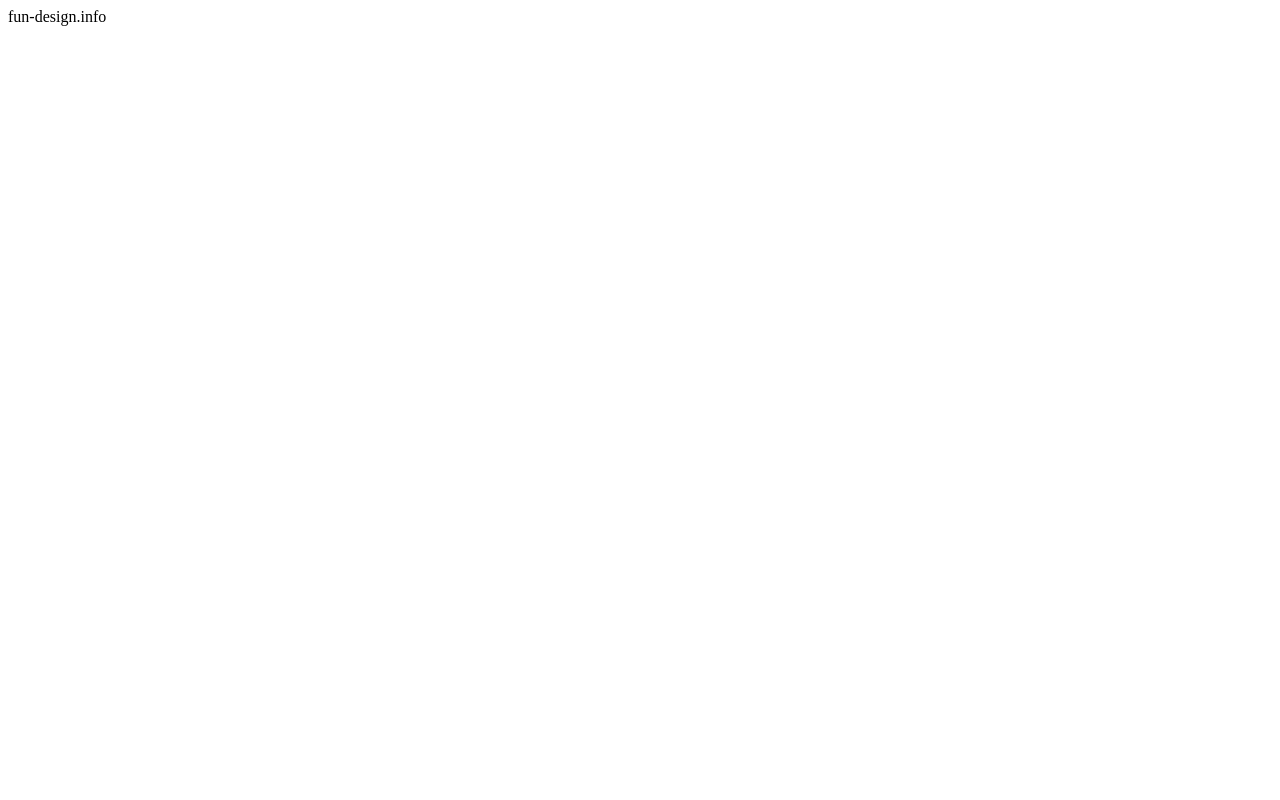
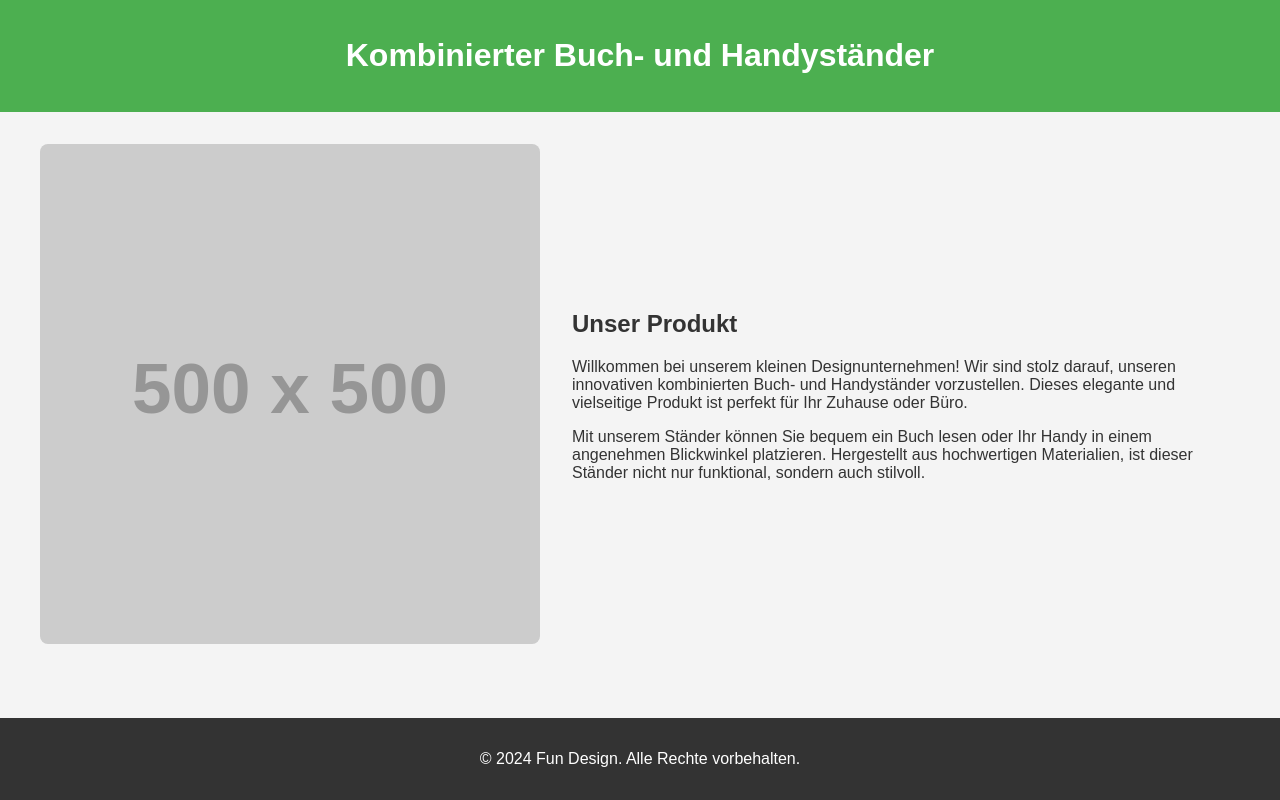
Before and after one commit to rosapavian/fun-desing.info, a plain HTML site: page index.html in a window 1280 px wide. Drawn offline with Linux system fonts and the light colour scheme; placeholder pictures from the web are drawn by us.

Commit message:
Update index.html

```diff
--- a/index.html
+++ b/index.html
@@ -1 +1,71 @@
-fun-design.info
+<!DOCTYPE html>
+<html lang="de">
+<head>
+    <meta charset="UTF-8">
+    <meta name="viewport" content="width=device-width, initial-scale=1.0">
+    <title>Kombinierter Buch- und Handyständer</title>
+    <style>
+        body {
+            font-family: Arial, sans-serif;
+            margin: 0;
+            padding: 0;
+            background-color: #f4f4f4;
+            color: #333;
+        }
+        header {
+            background-color: #4CAF50;
+            color: white;
+            padding: 1em 0;
+            text-align: center;
+        }
+        .container {
+            max-width: 1200px;
+            margin: 2em auto;
+            padding: 0 1em;
+        }
+        .product {
+            display: flex;
+            flex-wrap: wrap;
+            gap: 2em;
+            justify-content: center;
+            align-items: center;
+        }
+        .product img {
+            max-width: 100%;
+            height: auto;
+            border-radius: 8px;
+        }
+        .product-description {
+            flex: 1;
+            min-width: 300px;
+        }
+        footer {
+            background-color: #333;
+            color: white;
+            text-align: center;
+            padding: 1em 0;
+            position: absolute;
+            width: 100%;
+            bottom: 0;
+        }
+    </style>
+</head>
+<body>
+    <header>
+        <h1>Kombinierter Buch- und Handyständer</h1>
+    </header>
+    <div class="container">
+        <div class="product">
+            <img src="https://via.placeholder.com/500" alt="Buch- und Telefonständer">
+            <div class="product-description">
+                <h2>Unser Produkt</h2>
+                <p>Willkommen bei unserem kleinen Designunternehmen! Wir sind stolz darauf, unseren innovativen kombinierten Buch- und Handyständer vorzustellen. Dieses elegante und vielseitige Produkt ist perfekt für Ihr Zuhause oder Büro.</p>
+                <p>Mit unserem Ständer können Sie bequem ein Buch lesen oder Ihr Handy in einem angenehmen Blickwinkel platzieren. Hergestellt aus hochwertigen Materialien, ist dieser Ständer nicht nur funktional, sondern auch stilvoll.</p>
+            </div>
+        </div>
+    </div>
+    <footer>
+        <p>&copy; 2024 Fun Design. Alle Rechte vorbehalten.</p>
+    </footer>
+</body>
+</html>
```
